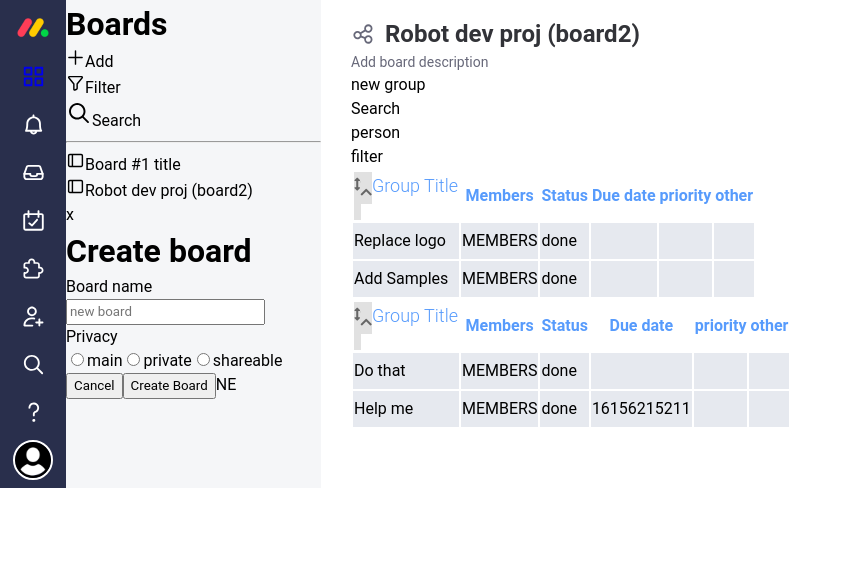
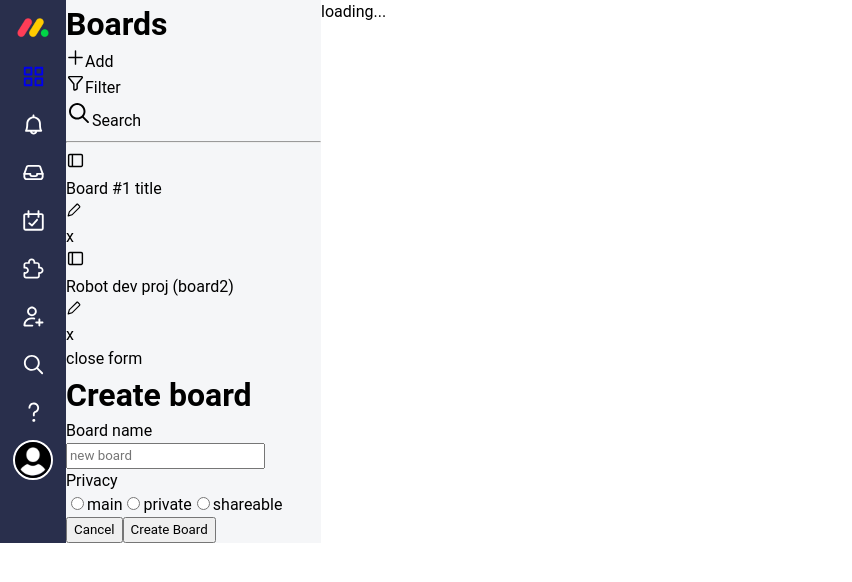
Before and after one commit to TsiviaSaraM/copy-of-Monday, a React (Create React App) app: page /#/ in a window 1280 px wide. Shown: the top 582 px of the page, without its empty margins (0-852 px from the left). Built offline with nearby package versions, Linux system fonts and the light colour scheme.

Commit message:
board basic CRUD

```diff
--- a/src/App.jsx
+++ b/src/App.jsx
@@ -17,6 +17,7 @@ function _App() {
         <AppAside></AppAside>
         <Switch>
           <Route path="/user" component={ActivityPage}></Route>
+          <Route path="/boards/:id" component={TaskApp}></Route>
           <Route path="/boards" component={TaskApp}></Route>
           <Route path="/" component={TaskApp}></Route>
         </Switch>
--- a/src/assets/scss/cmps/_MainApp.scss
+++ b/src/assets/scss/cmps/_MainApp.scss
@@ -15,4 +15,5 @@
     li{
         cursor: pointer;
     }
+
 }
--- a/src/cmps/BoardAside.jsx
+++ b/src/cmps/BoardAside.jsx
@@ -5,11 +5,13 @@ import { FormAddBoard } from './forms/FormAddBoard'
 //board CRUD is here
 export function BoardAside({ boards, onAddBoard, onRemoveBoard, onEditBoard, onSelectBoard }) {
 
-    // const onAddBoard = () => {
-    //     console.log('adding board');
-    // }
     const showForm = (formClass) => {
 
+    }
+
+    const onEditBoardName = (board) => {
+        const newName = prompt('new name')
+        onEditBoard({...board, title:newName})
     }
 
     return (
@@ -32,7 +34,9 @@ export function BoardAside({ boards, onAddBoard, onRemoveBoard, onEditBoard, onS
             {boards.map(board => <li  key={board._id} >
 
                 <svg viewBox="0 0 20 20" fill="currentColor" width="19" height="19" role="img" aria-hidden="true" aria-label="Public board" className="icon_component"><path d="M7.5 4.5H16C16.2761 4.5 16.5 4.72386 16.5 5V15C16.5 15.2761 16.2761 15.5 16 15.5H7.5L7.5 4.5ZM6 4.5H4C3.72386 4.5 3.5 4.72386 3.5 5V15C3.5 15.2761 3.72386 15.5 4 15.5H6L6 4.5ZM2 5C2 3.89543 2.89543 3 4 3H16C17.1046 3 18 3.89543 18 5V15C18 16.1046 17.1046 17 16 17H4C2.89543 17 2 16.1046 2 15V5Z" fill="currentColor" fillRule="evenodd" clipRule="evenodd"></path></svg>
-                {board.title}
+                <p onClick={() => onSelectBoard(board)} >{board.title} </p>
+                <svg onClick={()=>onEditBoardName(board)} viewBox="0 0 20 20" fill="currentColor" width="16" height="16" role="img" aria-hidden="true" aria-label="Rename Board" className="edit-board icon_component icon_component--no-focus-style"><path d="M13.8542 3.59561C13.8541 3.59568 13.8542 3.59555 13.8542 3.59561L4.80915 12.6503L3.81363 16.189L7.35682 15.1957L16.4018 6.14C16.4746 6.06722 16.5161 5.96795 16.5161 5.86503C16.5161 5.76221 16.4753 5.6636 16.4026 5.59083C16.4025 5.59076 16.4026 5.59091 16.4026 5.59083L14.4038 3.59568C14.3309 3.52292 14.232 3.48197 14.1289 3.48197C14.026 3.48197 13.927 3.52297 13.8542 3.59561ZM12.8051 2.54754C13.1562 2.19695 13.6324 2 14.1289 2C14.6254 2 15.1016 2.19693 15.4527 2.54747C15.4527 2.5475 15.4527 2.54745 15.4527 2.54747L17.4515 4.54263C17.8026 4.89333 18 5.36914 18 5.86503C18 6.36091 17.8028 6.8365 17.4518 7.18719L8.26993 16.3799C8.17984 16.4701 8.06798 16.5356 7.94516 16.57L2.94244 17.9724C2.68418 18.0448 2.4069 17.9723 2.21725 17.7829C2.0276 17.5934 1.95512 17.3165 2.02768 17.0586L3.43296 12.0633C3.46728 11.9413 3.53237 11.8301 3.62199 11.7404L12.8051 2.54754Z" fill="currentColor" fillRule="evenodd" clipRule="evenodd"></path></svg>
+                <p onClick={() => onRemoveBoard(board)}>x</p>
             </li>)}
             <FormAddBoard onAddBoard={onAddBoard} />
         </div>
--- a/src/cmps/TaskBoard.jsx
+++ b/src/cmps/TaskBoard.jsx
@@ -4,7 +4,6 @@ import { BoardFilter } from './BoardFilter';
 import { TaskGroup } from './TaskGroup.jsx'
 
 export default function TaskBoard({ board }) {
-    console.log(board);
     if (!board) return (<p>loading...</p>)
     return (
         <div>
@@ -23,7 +22,7 @@ export default function TaskBoard({ board }) {
 
             <BoardControls />
             <BoardFilter />
-            {board.groups.map(group => <TaskGroup group={group} key={group.id} ></TaskGroup>)}
+            {board.groups ? board.groups.map(group => <TaskGroup group={group} key={group.id} ></TaskGroup>) : <p>there are no groups</p>}
             </div>
         </div>
     )
--- a/src/cmps/forms/FormAddBoard.jsx
+++ b/src/cmps/forms/FormAddBoard.jsx
@@ -1,7 +1,7 @@
 import React from 'react'
 import { useState } from 'react';
 
-export function FormAddBoard({onAddBoard}) {
+export const FormAddBoard = ({onAddBoard}) => {
 
     const [newBoard, setNewBoard] = useState(null)
 
@@ -17,14 +17,18 @@ export function FormAddBoard({onAddBoard}) {
         console.log('newBoard', newBoard);
     }
 
+    const addBoard = () => {
+        onAddBoard(newBoard)
+    }
+
     return (
         <div className="form-add-board">
             <form action="">
-                <p className="x" onClick={closeForm}>x</p>
+                <p className="x" onClick={closeForm}>close form</p>
                 <h1>Create board</h1>
 
                 <label htmlFor="board_name">Board name</label>
-                <input type="text" id="board_name" placeholder="new board" name="privacy" onChange={handleChange}/>
+                <input type="text" id="board_name" placeholder="new board" name="title" onChange={handleChange}/>
 
                 <p>Privacy</p>
                 <input type="radio" id="main" name="privacy"  onChange={handleChange}/>
@@ -35,9 +39,9 @@ export function FormAddBoard({onAddBoard}) {
                 <label htmlFor="main">shareable</label>
 
                 <button onClick={closeForm} className="btn-cancel">Cancel</button>
-                <button onClick={onAddBoard} className="btn-create-board">Create Board</button>
+                <button onClick={addBoard} className="btn-create-board">Create Board</button>
 
-                NE
+
 
             </form>
         </div>
--- a/src/pages/TaskApp.jsx
+++ b/src/pages/TaskApp.jsx
@@ -19,27 +19,28 @@ export const TaskApp = () => {
 
         useEffect(() => {
             dispatch(loadBoards())
+            // if (!currBoard) dispa
             // return () => {
 
             // }
         }, [])
 
-        const onAddBoard = (board) => {
-            console.log('adding board');
-            dispatch(saveBoard(board))
+        const onAddBoard = async (board) => {
+            await dispatch(saveBoard(board))
+            dispatch(loadBoards())
         }
 
-        const onSelectBoard = (board) => {
-            dispatch(getBoardById(board._id)) //sets the currBoard
-            console.log('currBoard', currBoard);
+        const onSelectBoard = async (board) => {
+            await dispatch(getBoardById(board._id)) //sets the currBoard
         }
 
         const onRemoveBoard = async (board) => {
             await dispatch(removeBoard(board._id))
         }
 
-        const onEditBoard = (updatedBoard) => {
-
+        const onEditBoard = async (updatedboard) => {
+            await dispatch(saveBoard(updatedboard))
+            dispatch(loadBoards()) //TODO may not need this
         }
 
         if (!boards) return (<p>loading</p>)
@@ -50,7 +51,7 @@ export const TaskApp = () => {
                 {boards.forEach(board => {
                     <p>{board._id}</p>
                 })}
-                <TaskBoard board={boards[1]} ></TaskBoard>
+                <TaskBoard board={currBoard} ></TaskBoard>
             </div>
         )
 }
--- a/src/services/boardService.js
+++ b/src/services/boardService.js
@@ -294,8 +294,8 @@ function tryBoard(id) {
     return Promise.resolve({ ...board })
 }
 
-function getById(id) {
-    const board = gBoards.find(board => board._id === id)
+async function getById(id) {
+    const board = await gBoards.find(board => board._id === id)
     if (!board) return Promise.reject()
     return Promise.resolve({ ...board })
 }
@@ -314,6 +314,9 @@ function save(boardToSave) {
         gBoards.splice(idx, 1, boardToSave)
     } else {
         boardToSave._id = makeId()
+        boardToSave.groups = []
+        boardToSave.members = []
+        boardToSave.columns = []
         gBoards.push(boardToSave)
     }
     storageService.store(STORAGE_KEY, gBoards)
--- a/src/store/actions/boardActions.js
+++ b/src/store/actions/boardActions.js
@@ -27,8 +27,6 @@ export function tryBoard(boardId) {
 }
 
 export function saveBoard(board){
-  console.log(board);
-  debugger
   const type = board._id ? 'UPDATE_BOARD' : 'ADD_BOARD'
   return async dispatch => {
       await boardService.save(board)
```
